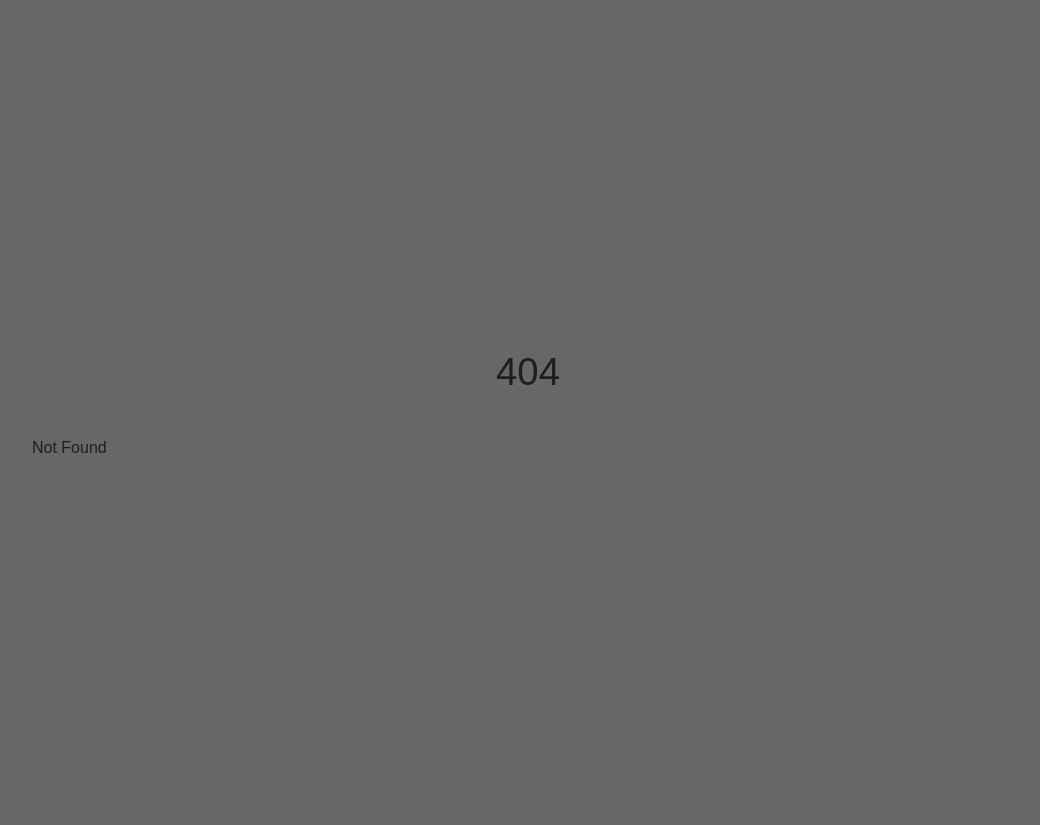
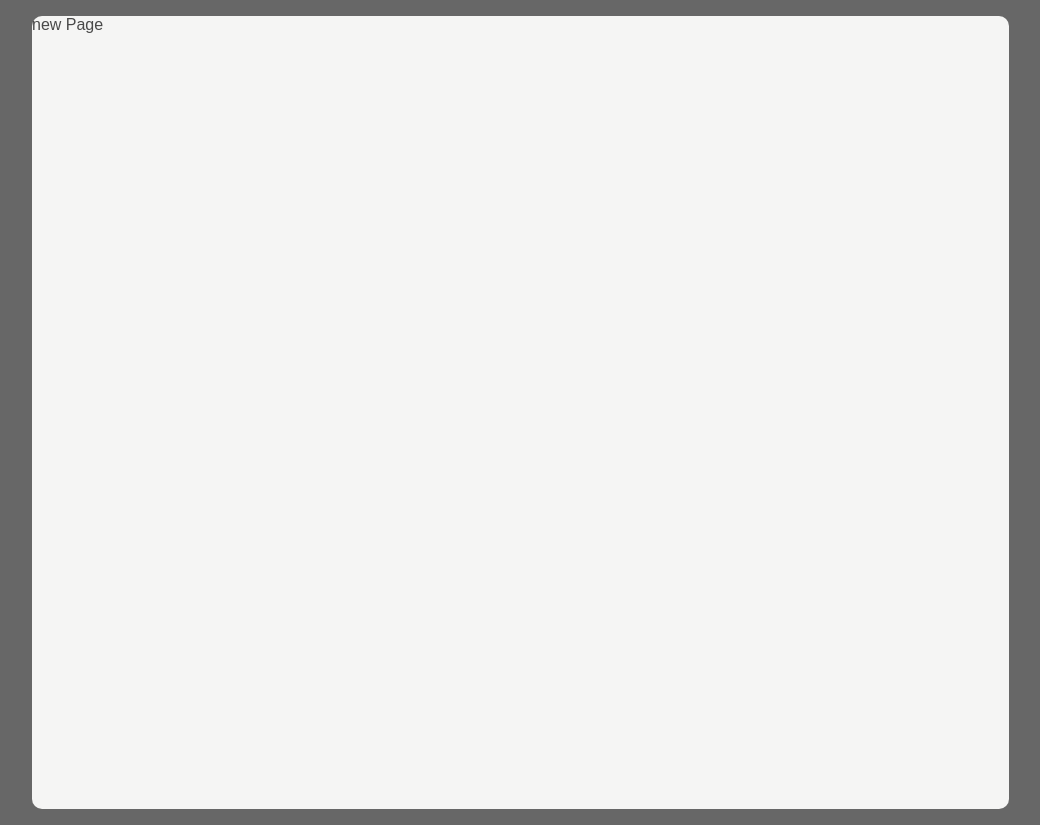
Before and after one commit to vinitus/manage-reservations, a SvelteKit app: page /new in a window 1280 px wide. Before the commit this address had no page. Shown: the whole page, without its empty margins (112-1152 px from the left). Before the commit the page ends 800 px from the top, so only its background shows below. Built offline with nearby package versions, Linux system fonts and the light colour scheme.

Commit message:
예약 생성 페이지 라우팅

```diff
--- /dev/null
+++ b/src/routes/new/+page.svelte
@@ -0,0 +1,14 @@
+<svelte:head>
+	<title>New Reservation</title>
+</svelte:head>
+
+<section>new Page</section>
+
+<style>
+	section {
+		width: 977px;
+		height: 793px;
+		background-color: #f5f5f4;
+		border-radius: 10px;
+	}
+</style>
--- /dev/null
+++ b/src/routes/new/+page.ts
@@ -0,0 +1,3 @@
+// since there's no dynamic data here, we can prerender
+// it so that it gets served as a static asset in production
+export const prerender = true;
```
Also changed, not shown: src/routes/+page.svelte (+6 -4 lines).
